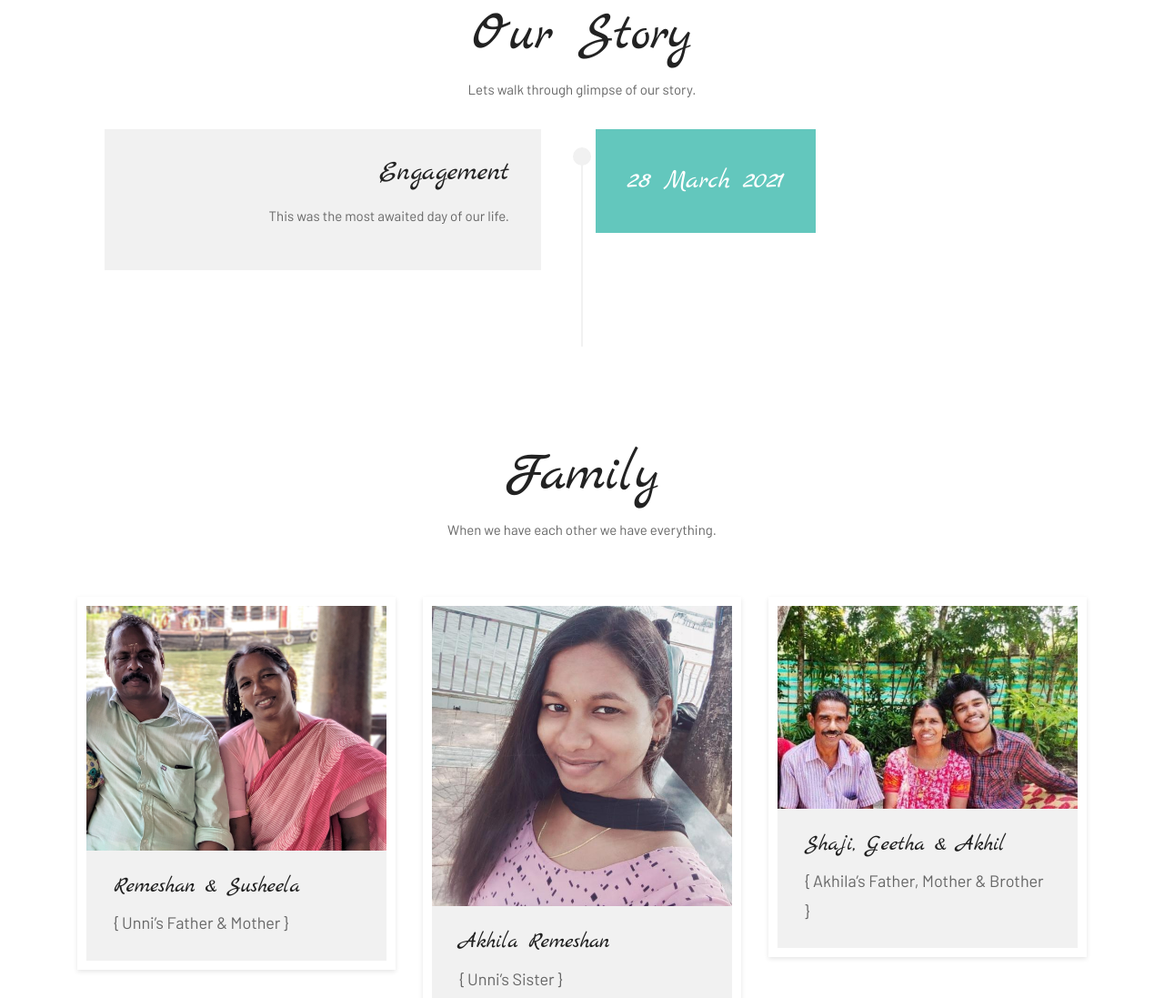
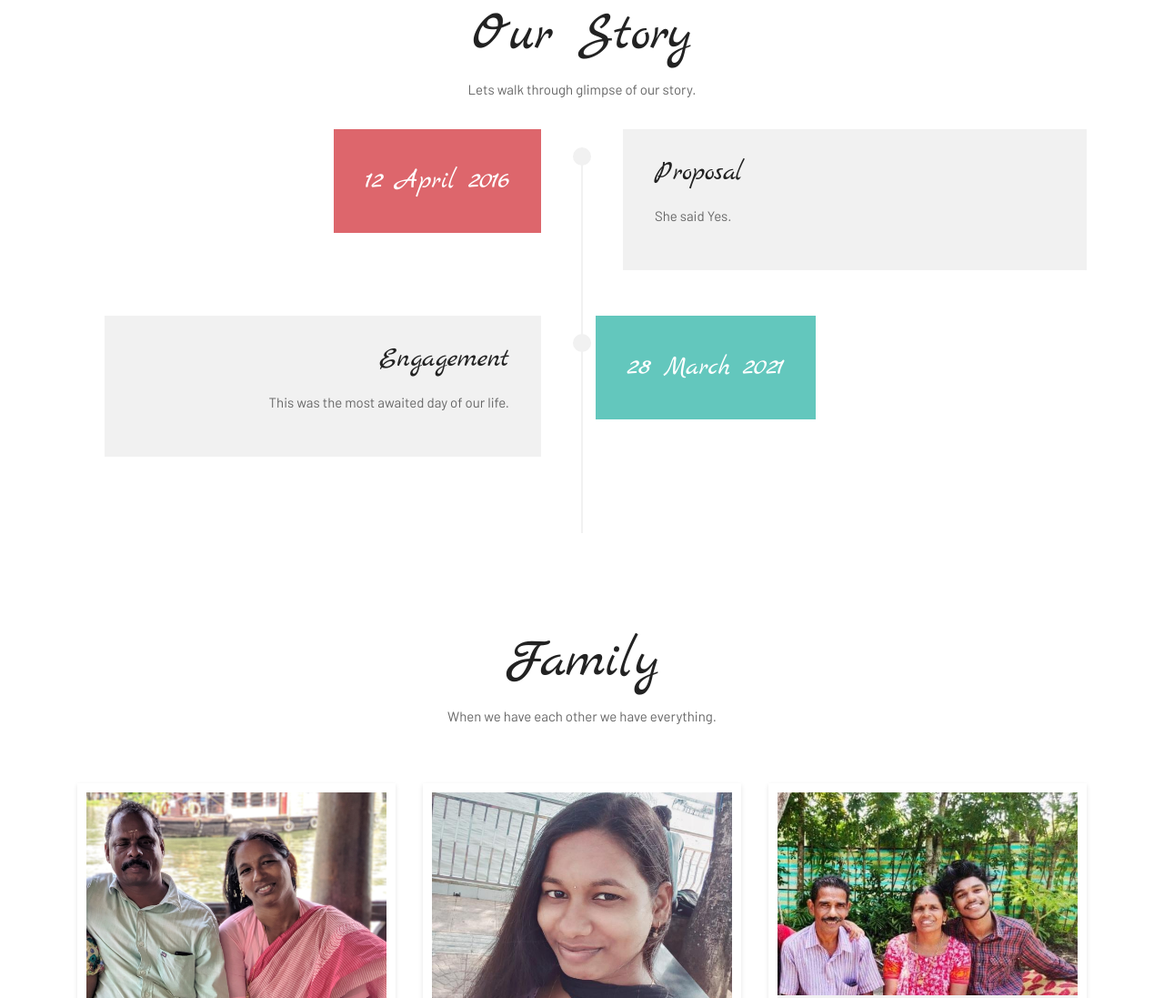
Before and after one commit to jaaru23/Unni-wedding, a plain HTML site: page index.html in a window 1280 px wide. Shown: the part 1696-2793 px from the top of the page at 91% size. Drawn offline with Linux system fonts and the light colour scheme.

Commit message:
Update index.html

```diff
--- a/index.html
+++ b/index.html
@@ -200,12 +200,12 @@
 						</p>
 					 </div>
 				</div>
-			</div>
+			</div>-->
 			<div class="row timeline-element separline">
 				<div class="timeline-date-panel col-xs-12 col-md-6  align-left">
                     <div class="time-line-date-content">
                         <p class="mbr-timeline-date mbr-fonts-style display-font">
-                            1 November 2015
+                            12 April 2016
                         </p>
                     </div>
 				</div>
@@ -214,11 +214,11 @@
 					<div class="timeline-text-content">
 						<h4 class="mbr-timeline-title pb-3 mbr-fonts-style display-font">Proposal</h4>
 						<p class="mbr-timeline-text mbr-fonts-style display-7">
-						   Proposed during college function.
+						   She said Yes.
 						</p>
 					 </div>
 				</div>
-			</div>-->
+			</div>
 			<div class="row timeline-element reverse separline">
 				<div class="timeline-date-panel col-xs-12 col-md-6  align-left">
                     <div class="time-line-date-content">
```
